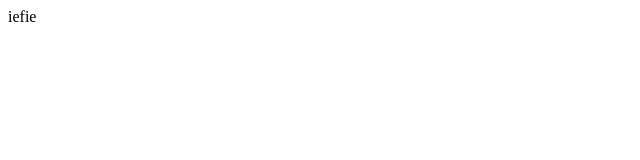
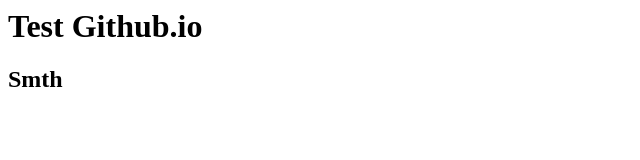
Before and after one commit to AlexB-HEIG/AlexB-HEIG.github.io, a plain HTML site: page index.html in a window 1280 px wide. Shown: the whole page, without its empty margins (0-640 px from the left). Drawn offline with Linux system fonts and the light colour scheme.

Commit message:
Update index.html

```diff
--- a/index.html
+++ b/index.html
@@ -1 +1,4 @@
-<p>iefie</p>
+<body>
+  <h1>Test Github.io</h1>
+  <h2>Smth</h2>
+</body>
```
